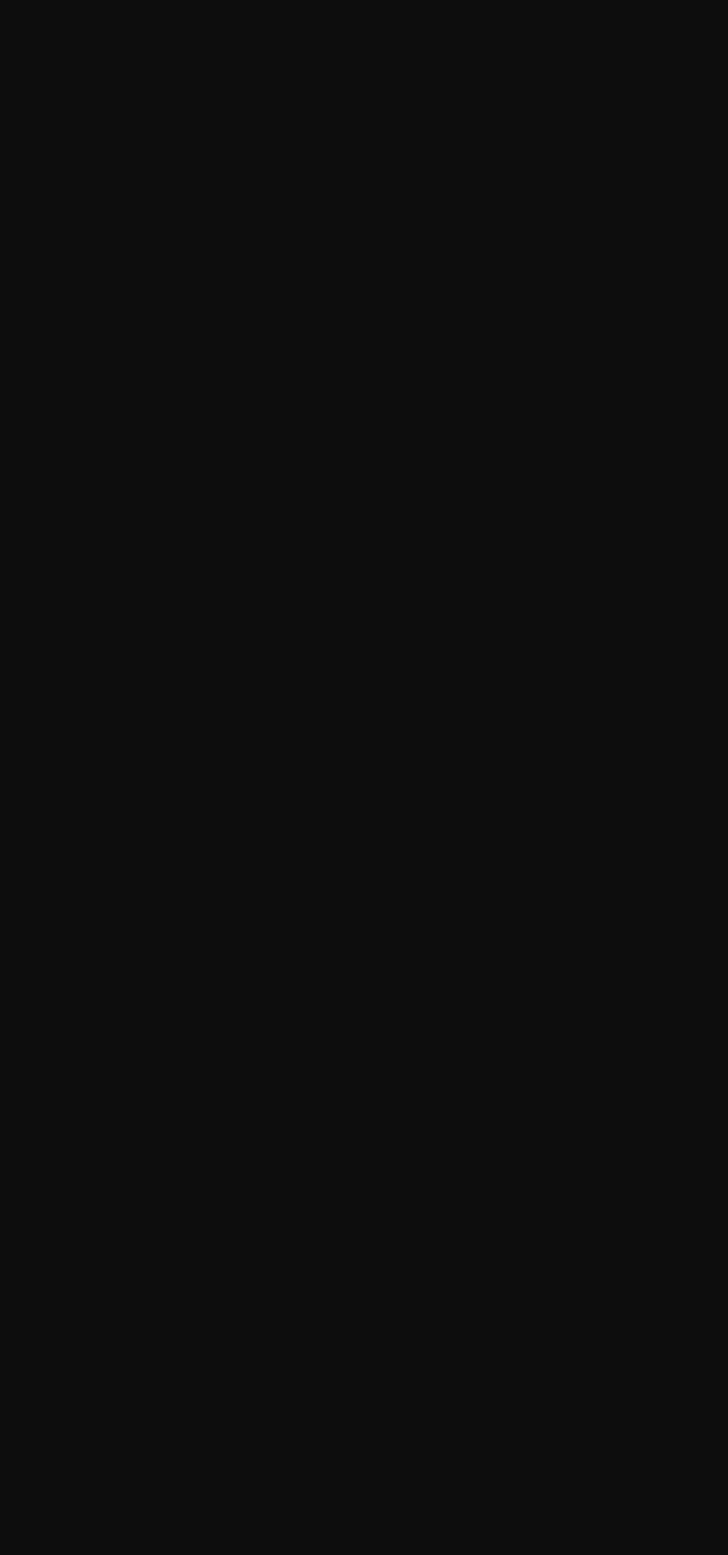
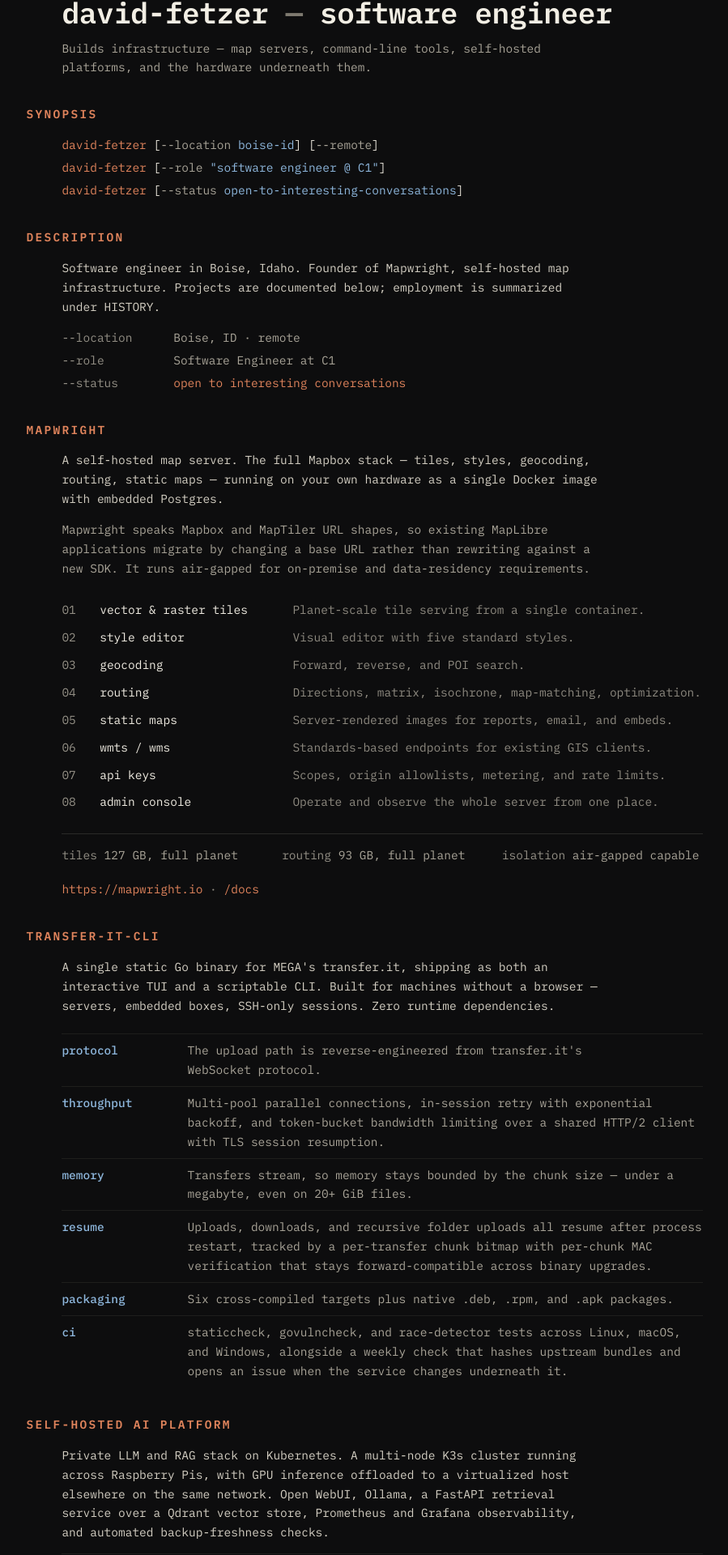
Before and after one commit to phetzy/fetzycloudonline, a React (Vite) app: page / in a window 1280 px wide. Shown: the part 139-2059 px from the top of the page at 81% size, without its empty margins (190-1089 px from the left). Before the commit the page ends 800 px from the top, so only its background shows below. Built offline with nearby package versions, Linux system fonts and the light colour scheme.

Commit message:
feat: render all eleven manual sections
Content is verbatim from the design reference. No behavior yet — the page is
a static document that reads correctly without JavaScript.

```diff
--- a/src/Manual.tsx
+++ b/src/Manual.tsx
@@ -1,4 +1,11 @@
+import { useRef } from 'react'
+import { Section } from './components/Section'
+import { DetailRow, LabelGrid, LabelRow, SubsystemRow } from './components/rows'
+import { EMAIL, PLATFORM_DETAILS, STACK, SUBSYSTEMS, TRANSFER_DETAILS } from './content'
+
 export function Manual() {
+	const contentRef = useRef<HTMLElement>(null)
+
 	return (
 		<div className="relative min-h-screen bg-ground px-[clamp(14px,4vw,48px)] pb-[108px] font-mono text-[14.5px] leading-[1.65] text-body">
 			<div className="mx-auto max-w-[96ch]">
@@ -8,7 +15,205 @@
 					<span>FETZER(1)</span>
 				</header>
 
-				<main className="pt-[clamp(28px,5vh,52px)]">
+				<main ref={contentRef} className="pt-[clamp(28px,5vh,52px)]">
+					<Section id="name" heading="NAME">
+						<h1 className="mb-[10px] text-[clamp(22px,3.4vw,36px)] font-semibold leading-[1.25] tracking-[-0.01em] text-bright">
+							david-fetzer
+							<span className="text-chrome"> — </span>
+							software engineer
+							<span
+								aria-hidden="true"
+								className="ml-[0.3em] inline-block h-[1em] w-[0.6em] animate-blink bg-ph align-[-0.12em]"
+							/>
+						</h1>
+						<p className="max-w-[74ch] text-pretty text-muted">
+							Builds infrastructure — map servers, command-line tools, self-hosted platforms, and
+							the hardware underneath them.
+						</p>
+					</Section>
+
+					<Section id="synopsis" heading="SYNOPSIS">
+						<p className="mb-1 text-bright">
+							<span className="text-ph">david-fetzer</span> [
+							<span className="text-muted">--location</span>{' '}
+							<span className="text-sky">boise-id</span>] [
+							<span className="text-muted">--remote</span>]
+						</p>
+						<p className="mb-1 text-bright">
+							<span className="text-ph">david-fetzer</span> [
+							<span className="text-muted">--role</span>{' '}
+							<span className="text-sky">&quot;software engineer @ C1&quot;</span>]
+						</p>
+						<p className="text-bright">
+							<span className="text-ph">david-fetzer</span> [
+							<span className="text-muted">--status</span>{' '}
+							<span className="text-sky">open-to-interesting-conversations</span>]
+						</p>
+					</Section>
+
+					<Section id="description" heading="DESCRIPTION">
+						<p className="mb-[14px] max-w-[76ch] text-pretty text-body">
+							Software engineer in Boise, Idaho. Founder of Mapwright, self-hosted map
+							infrastructure. Projects are documented below; employment is summarized under HISTORY.
+						</p>
+						<LabelGrid variant="narrow">
+							<LabelRow label="--location">Boise, ID · remote</LabelRow>
+							<LabelRow label="--role">Software Engineer at C1</LabelRow>
+							<LabelRow label="--status">
+								<span className="text-ph">open to interesting conversations</span>
+							</LabelRow>
+						</LabelGrid>
+					</Section>
+
+					<Section id="mapwright" heading="MAPWRIGHT">
+						<p className="mb-[14px] max-w-[76ch] text-pretty text-body">
+							A self-hosted map server. The full Mapbox stack — tiles, styles, geocoding, routing,
+							static maps — running on your own hardware as a single Docker image with embedded
+							Postgres.
+						</p>
+						<p className="mb-[22px] max-w-[76ch] text-pretty text-muted">
+							Mapwright speaks Mapbox and MapTiler URL shapes, so existing MapLibre applications
+							migrate by changing a base URL rather than rewriting against a new SDK. It runs
+							air-gapped for on-premise and data-residency requirements.
+						</p>
+						{SUBSYSTEMS.map((s) => (
+							<SubsystemRow key={s.n} {...s} />
+						))}
+						<div className="mt-[22px] grid grid-cols-[repeat(auto-fit,minmax(200px,1fr))] gap-x-6 gap-y-[6px] border-t border-rule pt-[14px] text-muted">
+							<span>
+								<span className="text-dim">tiles </span>127 GB, full planet
+							</span>
+							<span>
+								<span className="text-dim">routing </span>93 GB, full planet
+							</span>
+							<span>
+								<span className="text-dim">isolation </span>air-gapped capable
+							</span>
+						</div>
+						<p className="mt-[18px]">
+							<a
+								href="https://mapwright.io"
+								target="_blank"
+								rel="noopener"
+								className="text-ph no-underline hover:bg-ph hover:text-ground"
+							>
+								https://mapwright.io
+							</a>{' '}
+							<span className="text-dim">·</span>{' '}
+							<a
+								href="https://mapwright.io/docs"
+								target="_blank"
+								rel="noopener"
+								className="text-ph no-underline hover:bg-ph hover:text-ground"
+							>
+								/docs
+							</a>
+						</p>
+					</Section>
+
+					<Section id="transfer" heading="TRANSFER-IT-CLI">
+						<p className="mb-[22px] max-w-[76ch] text-pretty text-body">
+							A single static Go binary for MEGA&apos;s transfer.it, shipping as both an interactive
+							TUI and a scriptable CLI. Built for machines without a browser — servers, embedded
+							boxes, SSH-only sessions. Zero runtime dependencies.
+						</p>
+						{TRANSFER_DETAILS.map((d) => (
+							<DetailRow key={d.label} {...d} />
+						))}
+					</Section>
+
+					<Section id="platform" heading="SELF-HOSTED AI PLATFORM">
+						<p className="mb-[14px] max-w-[76ch] text-pretty text-body">
+							Private LLM and RAG stack on Kubernetes. A multi-node K3s cluster running across
+							Raspberry Pis, with GPU inference offloaded to a virtualized host elsewhere on the
+							same network. Open WebUI, Ollama, a FastAPI retrieval service over a Qdrant vector
+							store, Prometheus and Grafana observability, and automated backup-freshness checks.
+						</p>
+						{PLATFORM_DETAILS.map((d) => (
+							<DetailRow key={d.label} {...d} />
+						))}
+					</Section>
+
+					<Section id="hardware" heading="SECURE ELEMENT HAT">
+						<p className="mb-[18px] max-w-[76ch] text-pretty text-body">
+							A Raspberry Pi add-on board: a custom PCB designed in KiCad around an ATECC608B-TNGTLS
+							secure element.
+						</p>
+						<LabelGrid>
+							<LabelRow label="interface">I2C</LabelRow>
+							<LabelRow label="keys">hardware-backed key storage, TLS provisioning</LabelRow>
+							<LabelRow label="integration">
+								device tree overlay, EEPROM configuration for Raspberry Pi
+							</LabelRow>
+						</LabelGrid>
+					</Section>
+
+					<Section id="oss" heading="OPEN SOURCE">
+						<p className="text-body">Contributions to Jellyfin and Websurfx.</p>
+					</Section>
+
+					<Section id="history" heading="HISTORY">
+						<p className="mb-[10px] text-bright">
+							C1 — Software Engineer <span className="text-dim">·</span> March 2022 – present{' '}
+							<span className="text-dim">·</span> Remote
+						</p>
+						<p className="mb-[18px] max-w-[76ch] text-pretty text-muted">
+							Distributed systems and embedded software. Backend services in Go and TypeScript,
+							React frontends, and AWS infrastructure managed as code with Terraform. Also builds
+							internal tooling used across engineering teams.
+						</p>
+						<p className="border-t border-rule-faint pt-[14px] text-muted">
+							US Army infantry veteran, 2012–2015.
+						</p>
+					</Section>
+
+					<Section id="stack" heading="ENVIRONMENT">
+						<div className="grid grid-cols-[minmax(0,16ch)_minmax(0,1fr)] gap-x-4">
+							{STACK.map((g) => (
+								<div key={g.label} className="contents">
+									<span className="py-[5px] text-dim">{g.label}</span>
+									<span className="text-pretty py-[5px] text-body">{g.items}</span>
+								</div>
+							))}
+						</div>
+					</Section>
+
+					<Section id="contact" heading="SEE ALSO" tight>
+						<div className="grid gap-y-[6px]">
+							<span>
+								<span className="inline-block w-[12ch] text-dim">email</span>
+								<a
+									href={`mailto:${EMAIL}`}
+									className="text-ph no-underline hover:bg-ph hover:text-ground"
+								>
+									{EMAIL}
+								</a>
+							</span>
+							<span>
+								<span className="inline-block w-[12ch] text-dim">github</span>
+								<a
+									href="https://github.com/phetzy"
+									target="_blank"
+									rel="noopener"
+									className="text-ph no-underline hover:bg-ph hover:text-ground"
+								>
+									github.com/phetzy
+								</a>
+							</span>
+							<span>
+								<span className="inline-block w-[12ch] text-dim">linkedin</span>
+								<a
+									href="https://linkedin.com/in/fetzy"
+									target="_blank"
+									rel="noopener"
+									className="text-ph no-underline hover:bg-ph hover:text-ground"
+								>
+									linkedin.com/in/fetzy
+								</a>
+							</span>
+						</div>
+					</Section>
+
 					<footer className="flex flex-wrap justify-between gap-4 border-t border-rule pt-4 text-[12.5px] text-dim">
 						<span>Boise, Idaho</span>
 						<span>2026</span>
```
Also changed, not shown: 1 other file (tests, documents, lock files or other folders).
